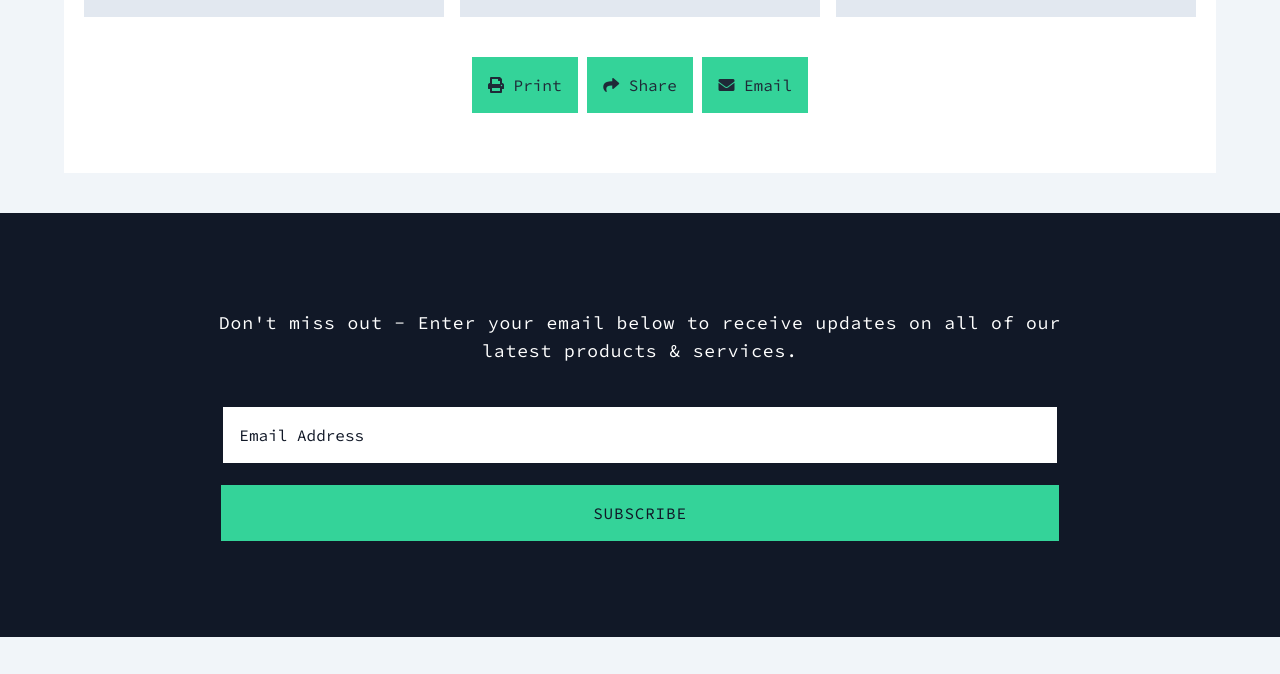
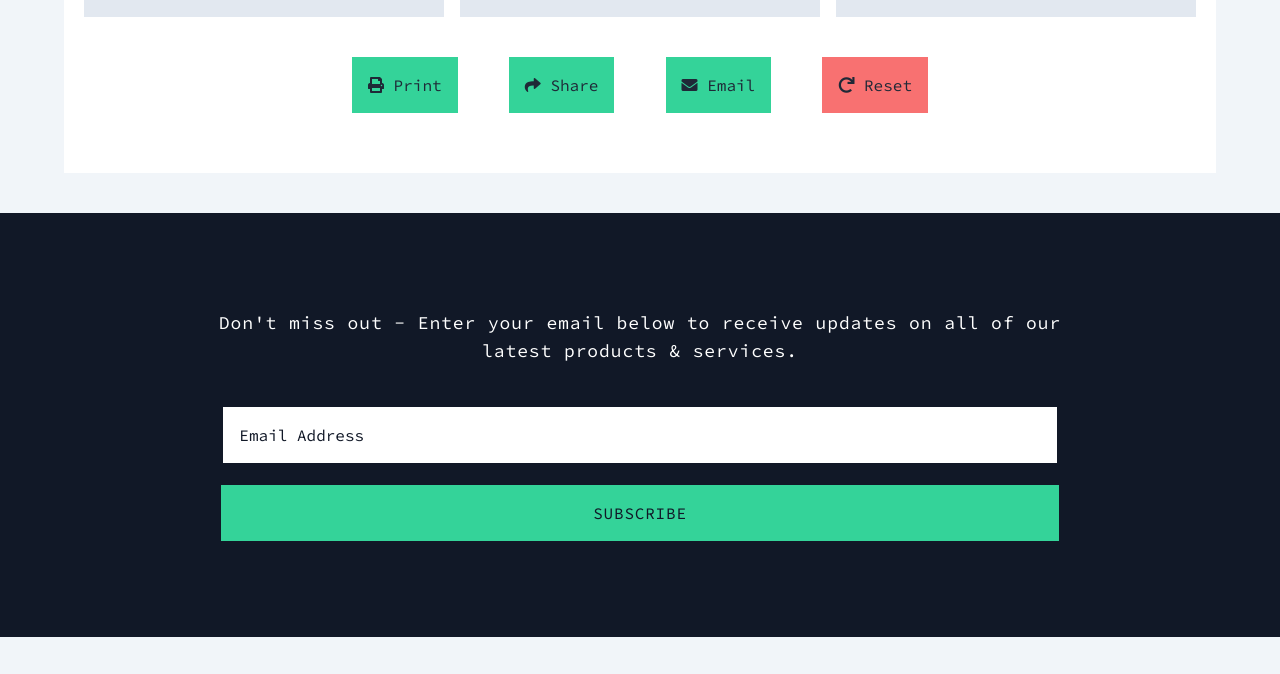
Before and after one commit to brandymedia/payment-processing-fee-calculator, a website: page index.html in a window 1280 px wide. Shown: the part 1153-1827 px from the top of the page. Drawn offline with Linux system fonts and the light colour scheme.

Commit message:
added reset button

```diff
--- a/app.js
+++ b/app.js
@@ -247,6 +247,12 @@
         document.body.removeChild(tempInput);
     });
 
+    let resetButton = document.querySelector('.reset');
+
+    resetButton.addEventListener('click', () => {
+        window.location.href = '/';
+    });
+
     copyCat('.subscription-amount-input', '.subscription-amount-input-slider-range', 'amount');
     copyCat('.customer-total-input', '.customer-total-input-slider-range', 'customers');
     copyCat('.fixed-fee-input', '.fixed-fee-input-slider-range', 'fixed');
--- a/index.html
+++ b/index.html
@@ -118,10 +118,11 @@
             </div>
             <div class="results my-10">
                 <div class="results-text"></div>
-                <div class="mb-5 md:mb-0 mt-10 no-print">
-                    <button class="print p-4 bg-emerald-400 hover:bg-emerald-500 text-gray-800" tabindex="19"><i class="fas fa-print"></i> Print</button>
-                    <button class="share p-4 bg-emerald-400 hover:bg-emerald-500 text-gray-800" tabindex="20"><i class="fas fa-share"></i> Share</button>
-                    <button class="email p-4 bg-emerald-400 hover:bg-emerald-500 text-gray-800" tabindex="21"><i class="fas fa-envelope"></i> Email</button>
+                <div class="md:max-w-xl mx-auto flex justify-between gap-2 mb-5 md:mb-0 mt-10 no-print">
+                    <button class="print p-4 bg-emerald-400 hover:bg-emerald-500 text-gray-800" tabindex="18"><i class="fas fa-print"></i> Print</button>
+                    <button class="share p-4 bg-emerald-400 hover:bg-emerald-500 text-gray-800" tabindex="19"><i class="fas fa-share"></i> Share</button>
+                    <button class="email p-4 bg-emerald-400 hover:bg-emerald-500 text-gray-800" tabindex="20"><i class="fas fa-envelope"></i> Email</button>
+                    <button class="reset p-4 bg-red-400 hover:bg-red-500 text-gray-800" tabindex="21"><i class="fas fa-redo"></i> Reset</button>
                 </div>
             </div>
         </div>
```
Also changed, not shown: dist/output.css.
